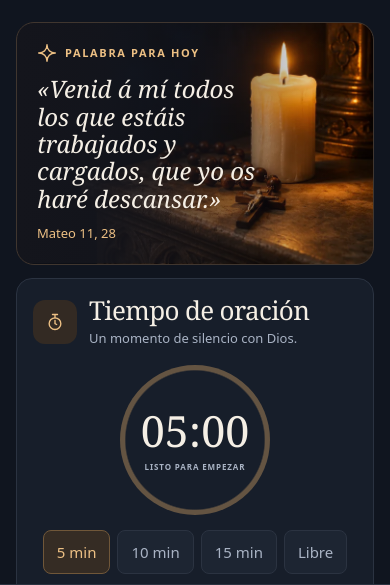
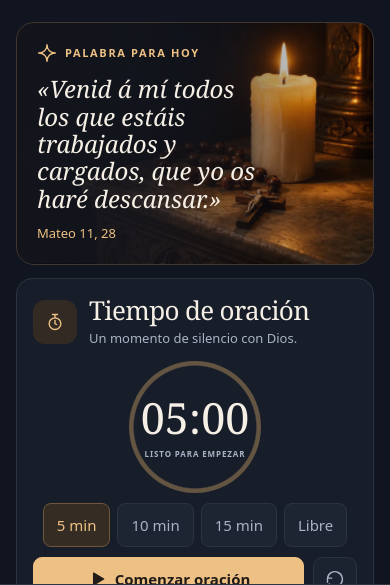
Before and after one commit to Chuir123/rezohtml, a plain HTML site: page index.html in a window 390 px wide. Shown: the part 203-788 px from the top of the page. Drawn offline with Linux system fonts and the light colour scheme.

Commit message:
Refine mobile prayer controls and banner

```diff
--- a/style.css
+++ b/style.css
@@ -8,7 +8,7 @@ button{cursor:pointer;color:inherit}
 button:disabled{opacity:.45;cursor:default}
 :focus-visible{outline:2px solid var(--gold);outline-offset:4px}
 i[data-icon],[data-icon]>svg{display:inline-flex;width:20px;height:20px;flex:none;vertical-align:middle}
-svg{width:100%;height:100%}
+svg{display:inline-block;width:20px;height:20px;flex:none}
 .shell{width:min(1120px,calc(100% - 64px));margin:auto}
 .top{border-bottom:1px solid #282f3b;background:#111722}
 .top-inner{display:flex;align-items:center;justify-content:space-between;min-height:78px;gap:22px}
@@ -30,7 +30,7 @@ h2{font:500 26px/1.16 var(--serif);letter-spacing:-.025em}
 .date{display:flex;align-items:center;gap:8px;color:var(--gold);font-size:12px;letter-spacing:.12em;text-transform:uppercase;margin-bottom:9px;font-weight:700}
 .date i[data-icon]{width:15px;height:15px}
 .intro{color:var(--muted);font-size:16px;margin-top:10px;margin-bottom:25px}
-.hero{min-height:223px;display:flex;align-items:center;border:1px solid #40362f;border-radius:18px;padding:30px 38px;overflow:hidden;background:linear-gradient(90deg,#14151c 0%,#14151cee 24%,#14151c88 55%,#14151c00 90%),url('./altar.webp') right 51%/cover no-repeat,#251d1d}
+.hero{min-height:223px;display:flex;align-items:center;border:1px solid #40362f;border-radius:18px;padding:30px 38px;overflow:hidden;background:linear-gradient(90deg,#14151c 0%,#14151cee 24%,#14151c88 55%,#14151c00 90%),url('./altar.webp') right 32%/cover no-repeat,#251d1d}
 .hero>div{max-width:60%}
 .eyebrow{color:var(--gold);display:flex;align-items:center;gap:8px;font-size:11px;letter-spacing:.15em;font-weight:800}
 .hero blockquote{font:italic clamp(24px,3.6vw,43px)/1.14 var(--serif);margin:12px 0}
@@ -87,3 +87,8 @@ nav a{justify-content:center;flex:1;max-width:150px;flex-direction:column;gap:3p
 main{padding-top:24px;padding-bottom:calc(62px + env(safe-area-inset-bottom))}.dashboard,.extras{grid-template-columns:1fr;gap:13px;margin-top:13px}.hero{min-height:194px;padding:20px;background-position:right center}.hero>div{max-width:72%}.card{padding:16px}.toast{bottom:calc(64px + env(safe-area-inset-bottom))}
 }
 @media(prefers-reduced-motion:no-preference){button,a{transition:background-color .16s,border-color .16s,color .16s}}
+@media(max-width:760px){
+  .timer-face{width:132px;height:132px;margin:13px auto 10px}
+  .timer-actions{margin-top:10px}
+  .hero{background-image:linear-gradient(90deg,#14151cf5 0%,#14151cdd 36%,#14151c55 72%,#14151c15 100%),url('./altar.webp')}
+}
--- a/sw.js
+++ b/sw.js
@@ -1,4 +1,4 @@
-const CACHE = 'ora-v1';
+const CACHE = 'ora-v2';
 const FILES = ['./', './index.html', './style.css', './app.js', './prayers.js', './altar.webp',
   './manifest.webmanifest', './assets/icon-192.png', './assets/icon-512.png'];
 
```
